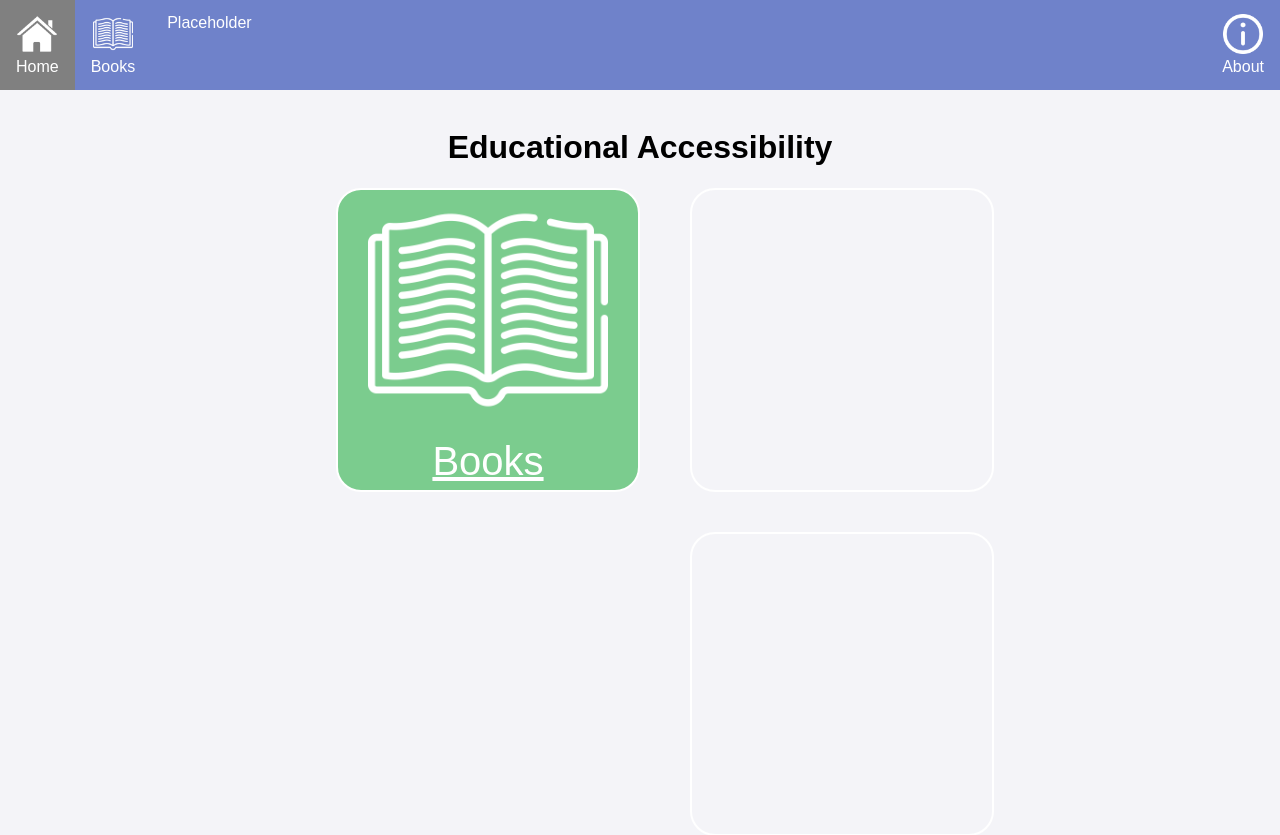
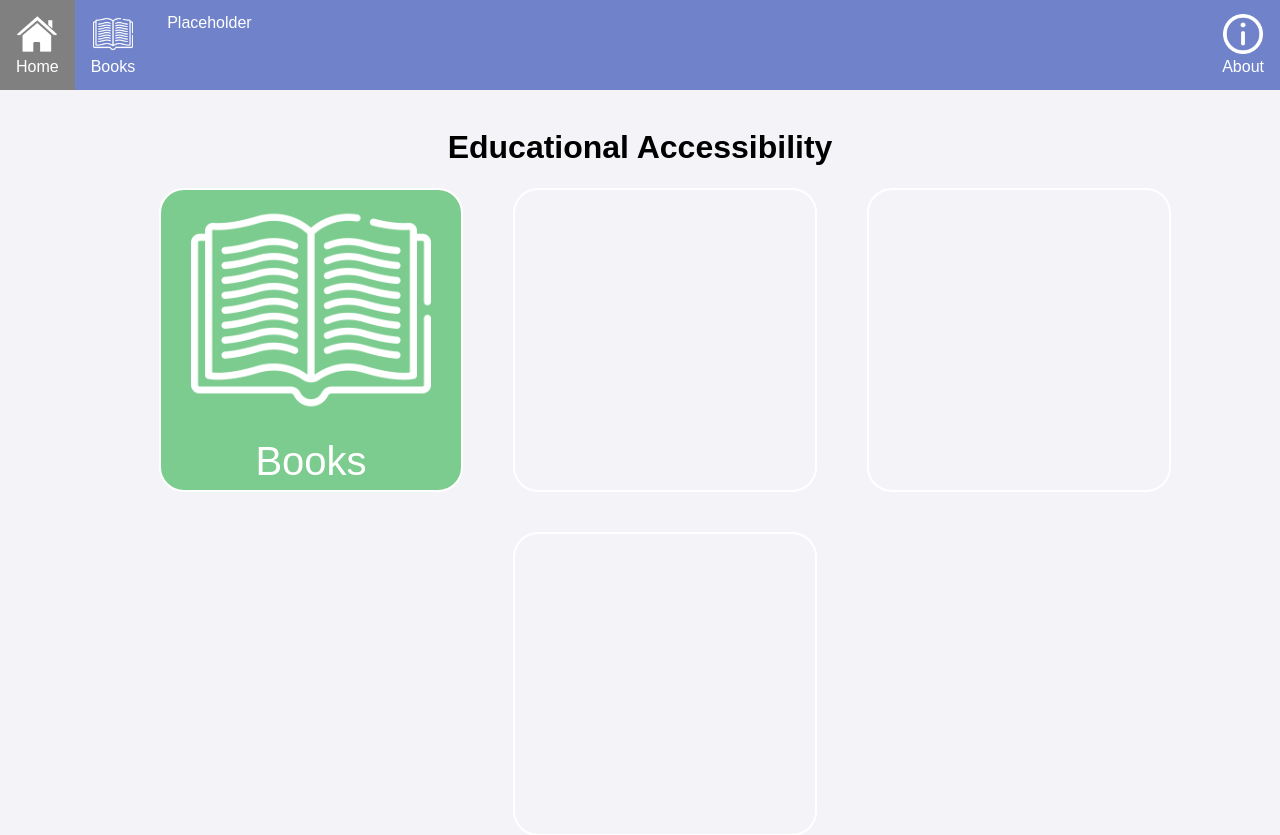
Before and after one commit to jamiemott/osu-hackathon, a Flask app: page / in a window 1280 px wide. Shown: the top 835 px of the page. After the commit the page ends 490 px from the top, so only its background shows below. Run offline with Flask 2, Linux system fonts and the light colour scheme.

Commit message:
href for a div for books is removed, need to fix it

```diff
--- a/app/templates/home.html
+++ b/app/templates/home.html
@@ -19,7 +19,7 @@
   <h1>Educational Accessibility</h1>
 
   <div class="iconContainer">
-    <div class="booksBox iconLinkBox "> <a class="LinksBox" href="{{ url_for('books') }}"><img class ="tabIcon" width= "240px"  src="../static/images/book.png" ><br> Books </div>
+    <div class="booksBox iconLinkBox "> <img class ="tabIcon" width= "240px"  src="../static/images/book.png" ><br> Books </div>
     <div class="iconLinkBox"> </div>
     <div class="iconLinkBox"> </div>
     <div class="iconLinkBox"> </div>
```
